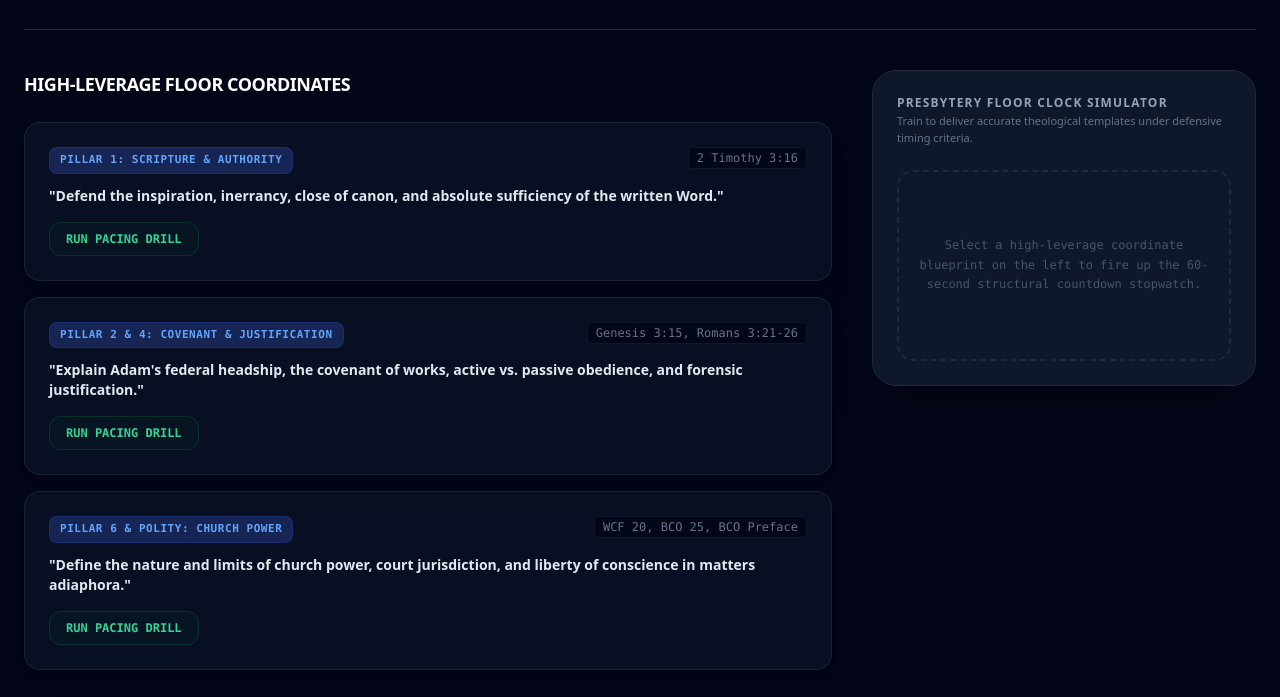
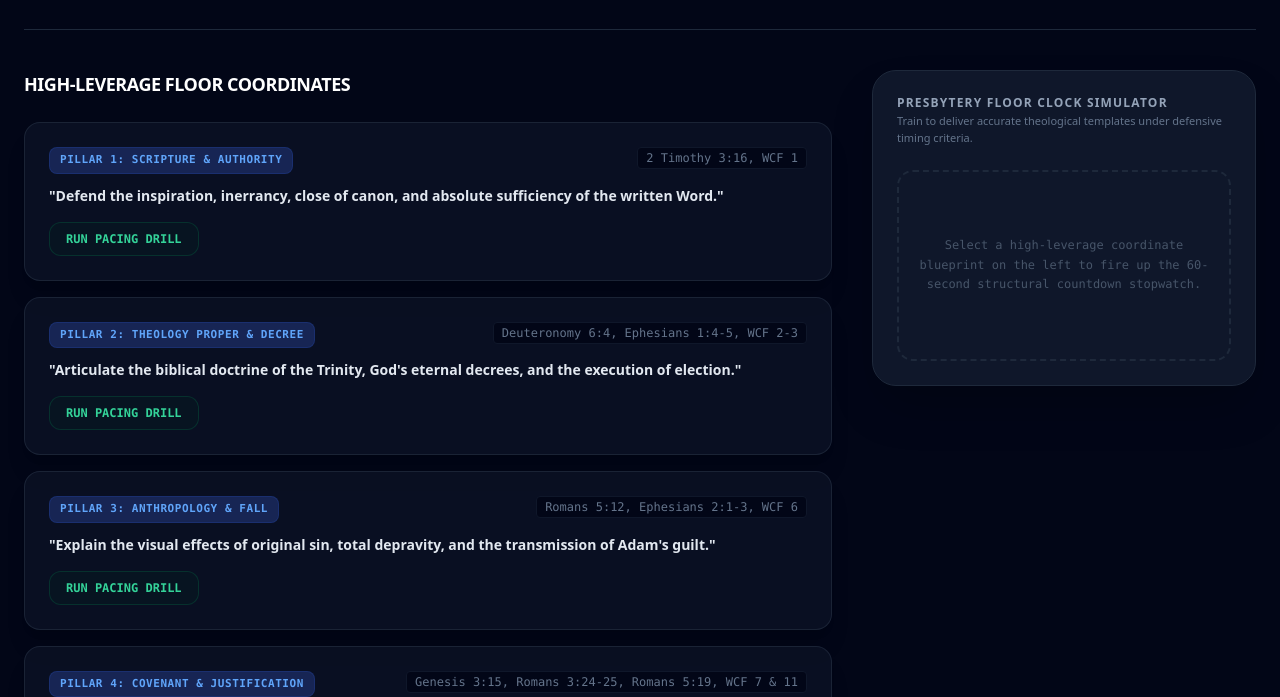
Before and after one commit to desinajerajr/ordination-matrix, a plain HTML site: page index.html in a window 1280 px wide. Shown: the part 103-800 px from the top of the page. Drawn offline with nearby package versions, Linux system fonts and the light colour scheme.

Commit message:
Update index.html

```diff
--- a/index.html
+++ b/index.html
@@ -86,21 +86,42 @@
                 id: 1,
                 category: "Pillar 1: Scripture & Authority",
                 prompt: "Defend the inspiration, inerrancy, close of canon, and absolute sufficiency of the written Word.",
-                anchor: "2 Timothy 3:16",
+                anchor: "2 Timothy 3:16, WCF 1",
                 template: "Fathers and brothers, I believe that the Holy Scriptures of the Old and New Testaments are the Word of God written, and the only infallible and inerrant rule of faith and practice. As articulated in Chapter 1 of the Westminster Confession, all Scripture is given by verbal plenary inspiration of God. Furthermore, I affirm its absolute sufficiency. God has fully and completely revealed everything necessary for His own glory, man's salvation, faith, and life within the sixty-six books of the written canon. Therefore, those former ways of God revealing His will unto His people have completely ceased. There is no normative, fresh revelation, nor is there any modern-day prophetic or apostolic office operating in the church today. My theological anchor for this is 2 Timothy 3:16."
             },
             {
                 id: 2,
-                category: "Pillar 2 & 4: Covenant & Justification",
-                prompt: "Explain Adam's federal headship, the covenant of works, active vs. passive obedience, and forensic justification.",
-                anchor: "Genesis 3:15, Romans 3:21-26",
-                template: "Fathers and brothers, I affirm that God’s covenantal dealings with humanity are divided into the Covenant of Works and the Covenant of Grace, as outlined in Chapter 7 of the Westminster Confession. The Covenant of Works was made with Adam as a public person and federal head, representing all humanity descending from him by ordinary generation (Genesis 2:16-17). The condition was perfect, personal, and perpetual obedience. Because Adam failed, God graciously instituted the Covenant of Grace, first announced in the Protoevangelium of Genesis 3:15, offering life and salvation by Jesus Christ.\n\nThe vital link to our Justification (WCF Chapter 11) is that the Covenant of Works was never abolished; it was perfectly fulfilled by Jesus Christ, the Second Adam, on our behalf. Through His active obedience, He kept the law perfectly, earning our positive righteousness. Through His passive obedience, He endured the penalty of death on the cross, fully satisfying the curse of the broken law. In justification, God does not infuse righteousness into us; rather, He pardons our sins and accounts us as righteous solely by imputing both the active and passive obedience of Christ to us, received through faith alone."
+                category: "Pillar 2: Theology Proper & Decree",
+                prompt: "Articulate the biblical doctrine of the Trinity, God's eternal decrees, and the execution of election.",
+                anchor: "Deuteronomy 6:4, Ephesians 1:4-5, WCF 2-3",
+                template: "Fathers and brothers, I affirm that there is but one only, living, and true God, who is infinite in being and perfection. In the unity of the Godhead there be three persons, of one substance, power, and eternity: God the Father, God the Son, and God the Holy Ghost (WCF 2.3). God from all eternity did, by the most wise and holy counsel of His own will, freely and unchangeably ordain whatsoever comes to pass, yet without making Himself the author of sin or violating human responsibility (WCF 3.1). By the decree of God, for the manifestation of His glory, some men and angels are predestinated unto everlasting life, and others foreordained to everlasting death. This choice is unconditional, grounded solely in His sovereign grace and love, before the foundation of the world, without any foresight of faith or good works as conditions moving Him thereunto."
             },
             {
                 id: 3,
-                category: "Pillar 6 & Polity: Church Power",
+                category: "Pillar 3: Anthropology & Fall",
+                prompt: "Explain the visual effects of original sin, total depravity, and the transmission of Adam's guilt.",
+                anchor: "Romans 5:12, Ephesians 2:1-3, WCF 6",
+                template: "Fathers and brothers, I believe that our first parents, being seduced by the subtlety and temptation of Satan, sinned in eating the forbidden fruit. By this sin they fell from their original righteousness and communion with God, becoming wholly defiled in all the faculties and parts of soul and body (WCF 6.1-2). They being the root of all mankind, the guilt of this sin was imputed, and the same death in sin and corrupted nature conveyed, to all their posterity descending from them by ordinary generation (WCF 6.3). From this original corruption, whereby we are utterly indisposed, disabled, and made opposite to all good, and wholly inclined to all evil, do proceed all actual transgressions. Man retains a natural will, but has completely lost all ability of will to any spiritual good accompanying salvation."
+            },
+            {
+                id: 4,
+                category: "Pillar 4: Covenant & Justification",
+                prompt: "Explain Adam's federal headship, the covenant of works, active vs. passive obedience, and forensic justification.",
+                anchor: "Genesis 3:15, Romans 3:24-25, Romans 5:19, WCF 7 & 11",
+                template: "Fathers and brothers, I affirm that God’s covenantal dealings with humanity are divided into the Covenant of Works and the Covenant of Grace, as outlined in Chapter 7 of the Westminster Confession. The Covenant of Works was made with Adam as a federal head representing all humanity descending by ordinary generation. The condition was perfect, personal, and perpetual obedience. Because Adam failed, God graciously instituted the Covenant of Grace, first announced in Genesis 3:15, offering life and salvation by Jesus Christ.\n\nThe vital link to Justification (WCF 11) is that the Covenant of Works was perfectly fulfilled by Jesus Christ, the Second Adam, on our behalf. Through His active obedience, He kept the law perfectly, earning our positive righteousness. Through His passive obedience, He endured the penalty of death on the cross, satisfying the curse of the law. In justification, God pardons our sins and accounts us as righteous solely by imputing both the active and passive obedience of Christ to us, received through faith alone."
+            },
+            {
+                id: 5,
+                category: "Pillar 5: Ordo Salutis & Means of Grace",
+                prompt: "Outline the application of redemption through Word, Sacraments, and Prayer.",
+                anchor: "Romans 8:30, Acts 2:42, WCF 10-15, WCF 27-29",
+                template: "Fathers and brothers, I believe the logical order of application in the Ordo Salutis flows from Christ's objective work into effectual calling, regeneration, justification, adoption, sanctification, perseverance, and ultimate glorification (Romans 8:30). God applies this redemption normatively through the outward and ordinary Means of Grace: His Word, the Sacraments, and Prayer. \n\nRegarding the Sacraments, I affirm there are only two ordained by Christ: Holy Baptism and the Lord's Supper. They are holy signs and seals of the covenant of grace. In Baptism, the outward element is water, signifying the washing away of sins and ingrafting into Christ; it is to be administered to believers and their infant seed. In the Lord’s Supper, Christ is not present corporally or carnally, but spiritually; worthy receivers feed upon His body and blood by faith, truly and really, through the working of the Holy Ghost."
+            },
+            {
+                id: 6,
+                category: "Pillar 6 & Polity: Church Power & Government",
                 prompt: "Define the nature and limits of church power, court jurisdiction, and liberty of conscience in matters adiaphora.",
-                anchor: "WCF 20, BCO 25, BCO Preface",
+                anchor: "WCF 20, WCF 31, BCO Preface, BCO 1-4, BCO 25",
                 template: "Fathers and brothers, I affirm that the power of the church is wholly spiritual, moral, and ministerial, as taught in WCF Chapter 31 and BCO Chapters 1 through 4. Church courts possess no temporal or civil authority; they can neither bind the conscience nor compel obedience in matters adiaphorous—that is, things indifferent or left uncommanded by the Word of God. The jurisdiction of our courts is strictly limited to the spiritual oversight of God’s house. Local church property belongs exclusively to the congregation, not to the higher courts, as explicitly preserved in BCO Chapter 25. Therefore, while I hold that church orders and sentences are valid when consonant with God's Word, I firmly maintain that God alone is Lord of the conscience, and has left it free from the doctrines and commandments of men which are in anything contrary to His Word, or beside it, in matters of faith or worship."
             }
         ];
```
